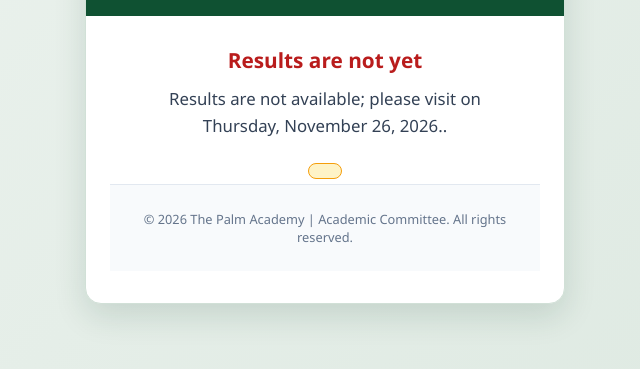
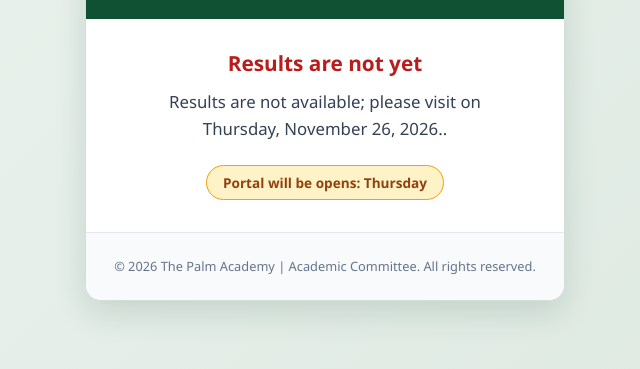
Before and after one commit to LAZORON/thepalmacademy-results, a plain HTML site: page index.html in a window 1280 px wide. Shown: the part 329-698 px from the top of the page, without its empty margins (315-955 px from the left). Drawn offline with Linux system fonts and the light colour scheme.

Commit message:
Update index.html

```diff
--- a/index.html
+++ b/index.html
@@ -117,7 +117,7 @@
     <div class="body-content">
       <h2 class="notice-title">Results are not yet </h2>
       <p class="notice-text">Results are not available; please visit on Thursday, November 26, 2026..</p>
-      <div class="pill"Portal will be opens: Thursday</div>
+      <div class="pill">Portal will be opens: Thursday</div>
     </div>
     <div class="footer">
     <p>&copy; 2026 The Palm Academy | Academic Committee. All rights reserved.</p>
```
